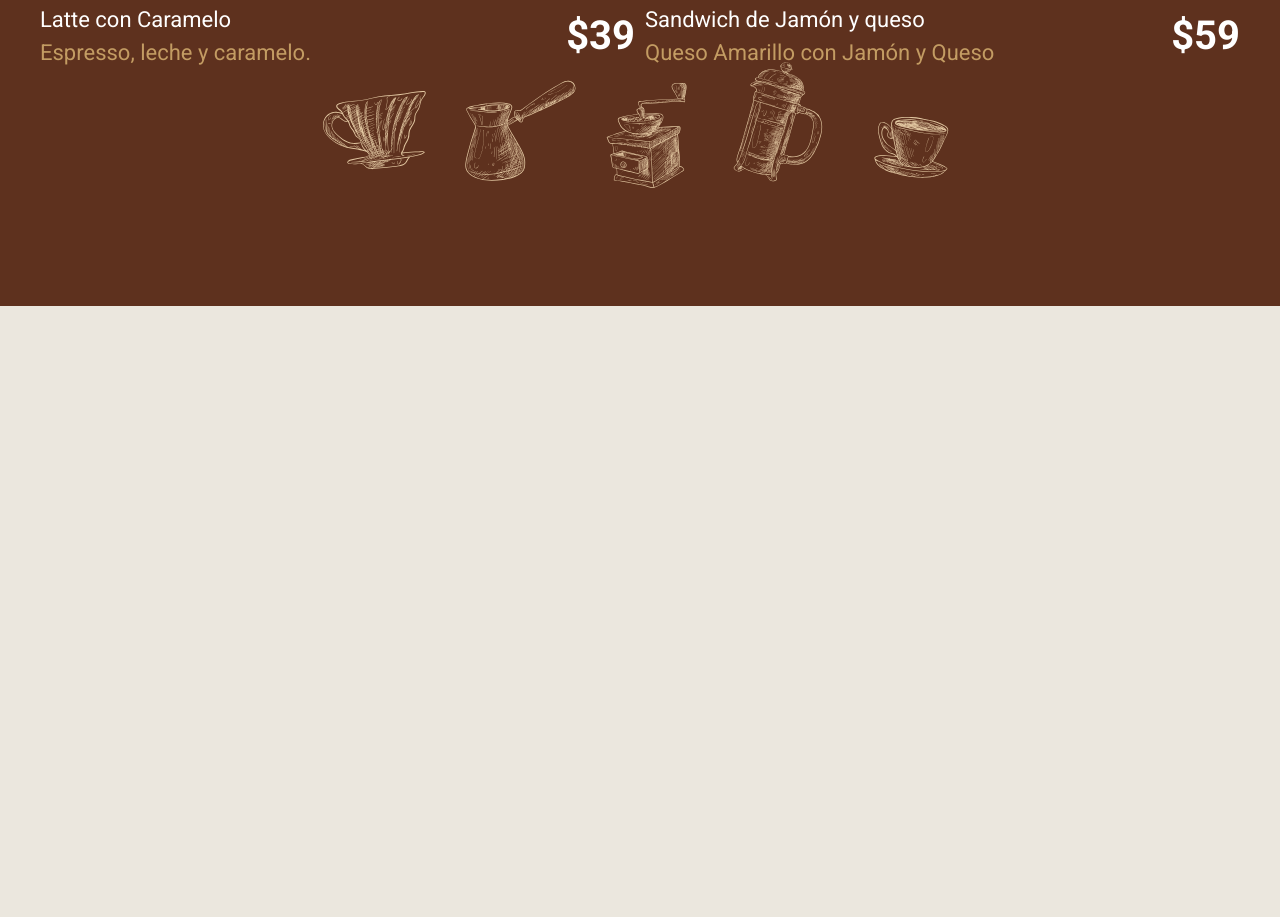
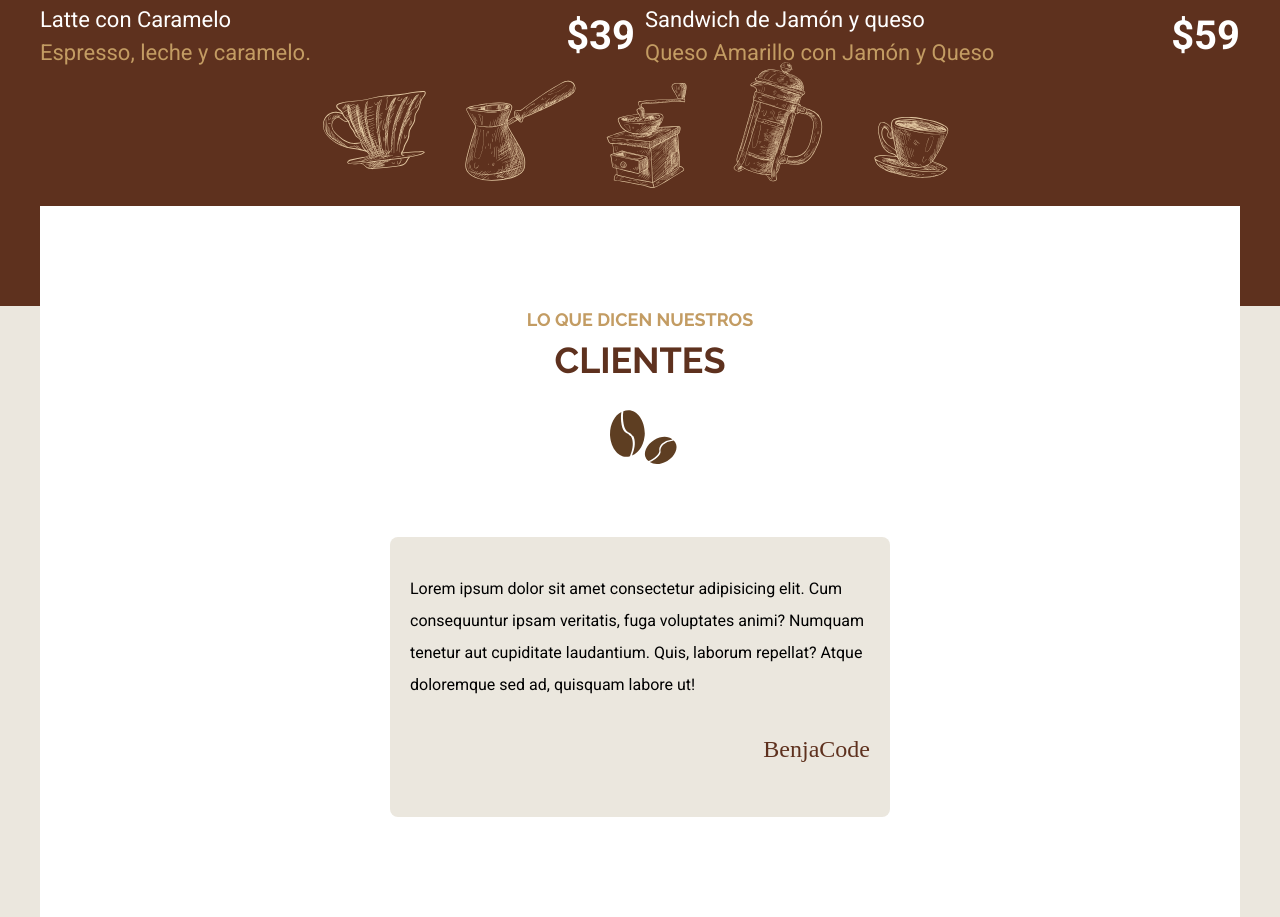
Before and after one commit to BenjaCode/cafeteria, a website: page index.html in a window 1280 px wide. Shown: the part 4422-5339 px from the top of the page. Before the commit the page ends 4728 px from the top, so only its background shows below. Drawn offline with Linux system fonts and the light colour scheme; a web font is replaced by a local one.

Commit message:
Testimoniales

```diff
--- a/index.html
+++ b/index.html
@@ -168,5 +168,13 @@
             </section>
         </div>
     </section>
+
+    <section class="nuestros-testimoniales contenedor">
+        <h2><span>Lo que dicen nuestros</span> Clientes</h2>
+        <div class="testimonial">
+            <p>Lorem ipsum dolor sit amet consectetur adipisicing elit. Cum consequuntur ipsam veritatis, fuga voluptates animi? Numquam tenetur aut cupiditate laudantium. Quis, laborum repellat? Atque doloremque sed ad, quisquam labore ut!</p>
+            <p class="autor">BenjaCode</p>
+        </div>
+    </section>
 </body>
 </html>
--- a/src/scss/inicio/_index.scss
+++ b/src/scss/inicio/_index.scss
@@ -2,3 +2,4 @@
 @forward 'iconos';
 @forward 'galeria';
 @forward 'menu';
+@forward 'testimoniales';
--- /dev/null
+++ b/src/scss/inicio/_testimoniales.scss
@@ -0,0 +1,27 @@
+@use 'base/variables' as v;
+@use 'base/mixins' as m;
+
+.nuestros-testimoniales{
+    padding: 10rem 2rem;
+    margin-top: -10rem;
+    background-color: v.$blanco;
+
+    @include m.tablet{
+        padding: 10rem;
+    }
+
+    .testimonial{
+        background-color: v.$cafeClaro;
+        padding: 2rem;
+        max-width: 50rem;
+        margin: 0 auto;
+        border-radius: .8rem;
+
+        .autor{
+            text-align: right;
+            font-size: 2.4rem;
+            font-family: v.$fuenteCursiva;
+            color: v.$primario;
+        }
+    }
+}
```
Also changed, not shown: build/css/app.css.
